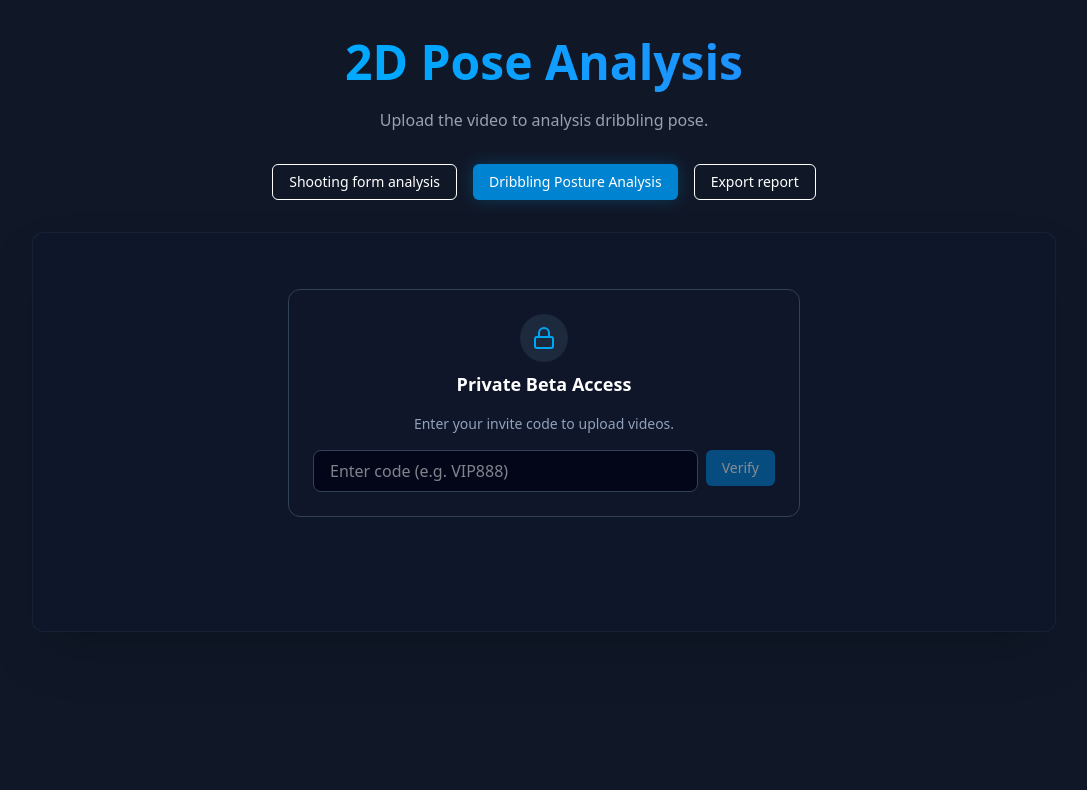
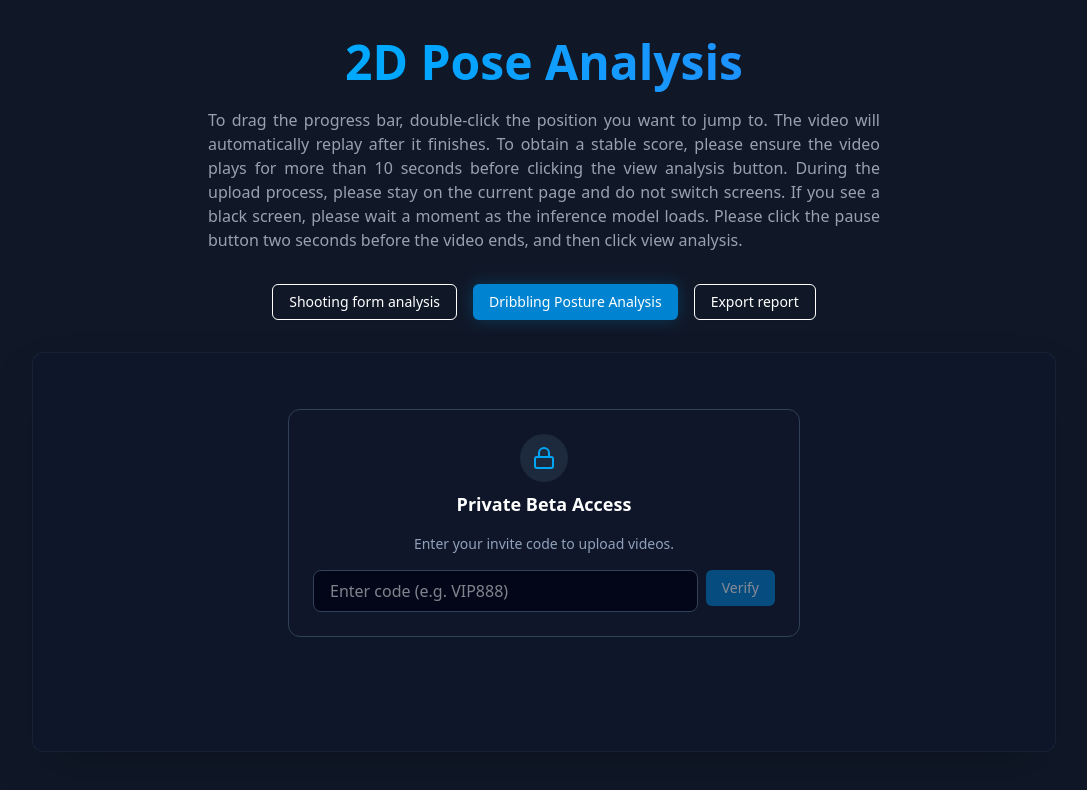
Before and after one commit to robber-857/ai-hoops-cloud, a Next.js app in the folder web/: page /pose-2d/dribbling in a window 1280 px wide. Shown: the top 790 px of the page, without its empty margins (96-1183 px from the left). Built offline with nearby package versions, Linux system fonts and the light colour scheme; no server answers.

Commit message:
Add the prompt word on the guide sentence

```diff
--- a/web/src/app/pose-2d/dribbling/page.tsx
+++ b/web/src/app/pose-2d/dribbling/page.tsx
@@ -45,8 +45,9 @@ export default function DribblingPage() {
           <h1 className="text-3xl sm:text-4xl lg:text-5xl font-extrabold text-transparent bg-clip-text bg-gradient-to-r from-sky-400 to-blue-500 leading-tight">
             2D Pose Analysis
           </h1>
-          <p className="text-sm sm:text-base text-gray-400 mt-3 sm:mt-4 max-w-2xl mx-auto">
-            Upload the video to analysis dribbling pose.
+          <p
+            className="text-sm sm:text-base text-gray-400 mt-3 sm:mt-4 max-w-2xl mx-auto text-justify">
+            To drag the progress bar, double-click the position you want to jump to. The video will automatically replay after it finishes. To obtain a stable score, please ensure the video plays for more than 10 seconds before clicking the view analysis button. During the upload process, please stay on the current page and do not switch screens. If you see a black screen, please wait a moment as the inference model loads. Please click the pause button two seconds before the video ends, and then click view analysis.
           </p>
         </header>
 
--- a/web/src/app/pose-2d/shooting/page.tsx
+++ b/web/src/app/pose-2d/shooting/page.tsx
@@ -46,8 +46,9 @@ export default function ShootingPage() {
           <h1 className="text-3xl sm:text-4xl lg:text-5xl font-extrabold text-transparent bg-clip-text bg-gradient-to-r from-sky-400 to-blue-500 leading-tight">
             2D Pose Analysis
           </h1>
-          <p className="text-sm sm:text-base text-gray-400 mt-3 sm:mt-4 max-w-2xl mx-auto">
-            Upload the video to analysis shooting form.
+          <p
+            className="text-sm sm:text-base text-gray-400 mt-3 sm:mt-4 max-w-2xl mx-auto text-justify">
+            To drag the progress bar, double-click the position you want to jump to. The video will automatically replay after it finishes. To obtain a stable score, please ensure the video plays for more than 10 seconds before clicking the view analysis button. During the upload process, please stay on the current page and do not switch screens. If you see a black screen, please wait a moment as the inference model loads. Please click the pause button two seconds before the video ends, and then click view analysis.
           </p>
         </header>
 
```
